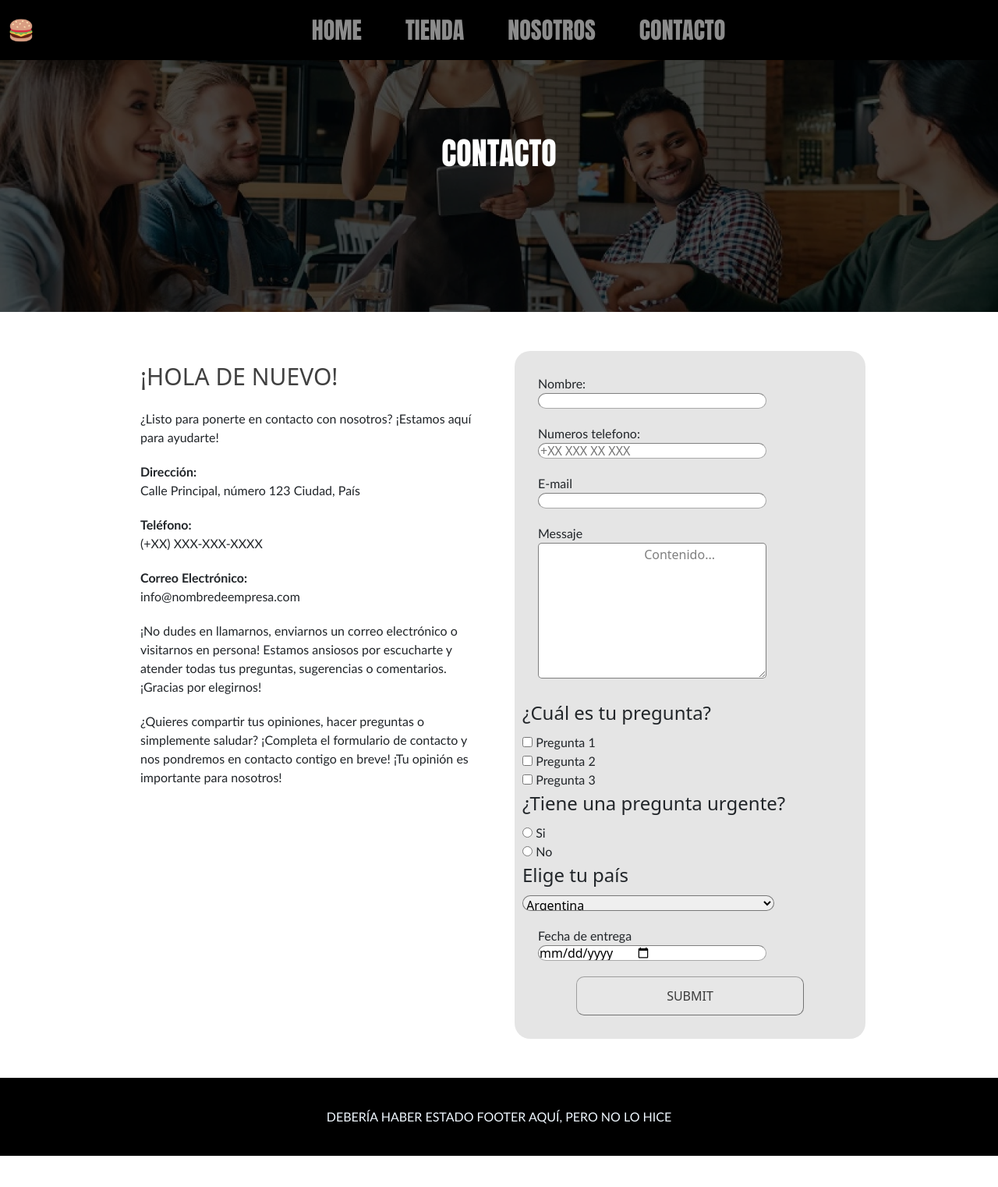
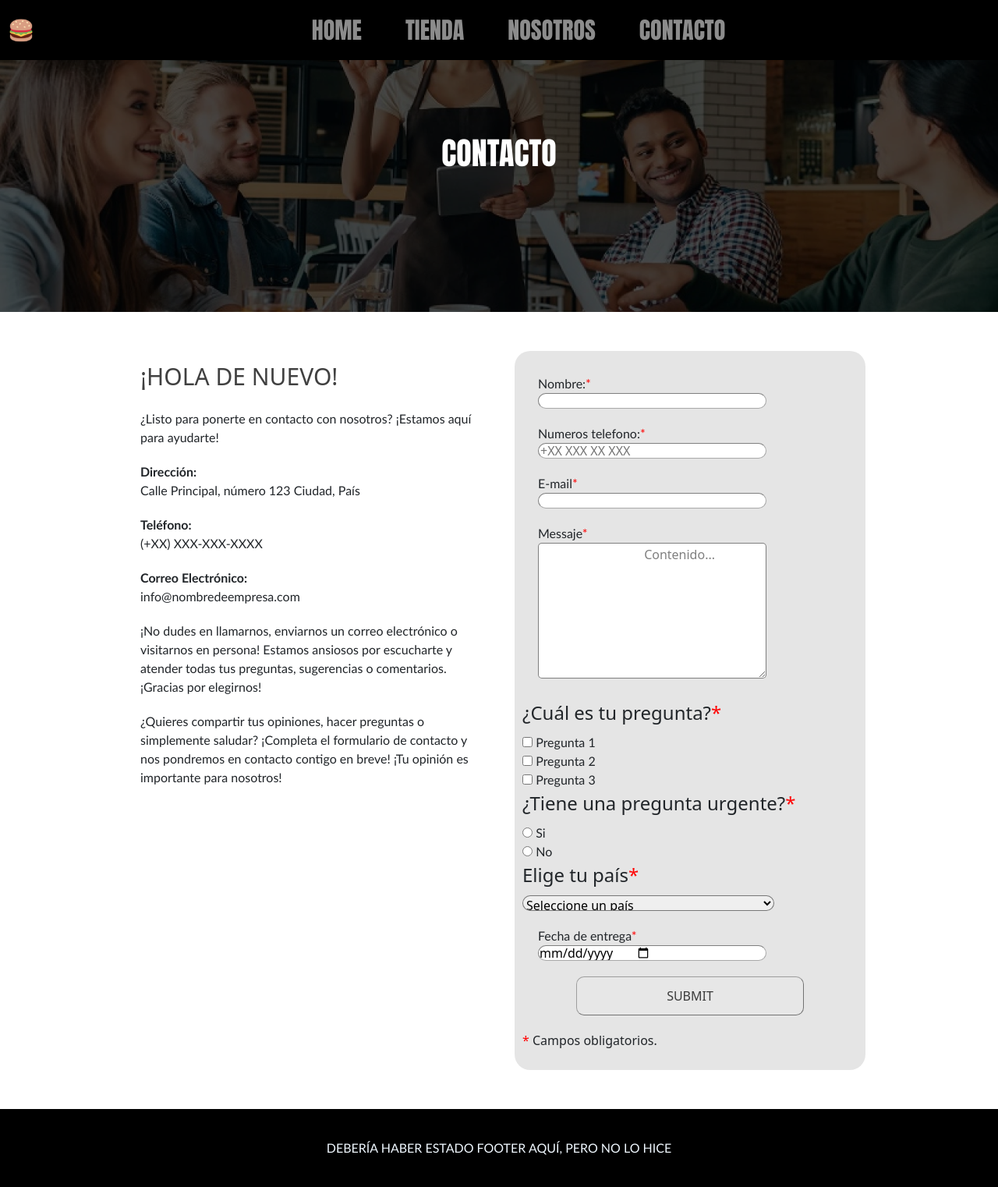
Before and after one commit to drudnik/DaVinci_Programacion_Web, a PHP site: page /pages/contacto.php in a window 1280 px wide. Shown: the whole page at 78% size. Before the commit the page ends 1482 px from the top, so only its background shows below. Run offline with PHP 8.4, Linux system fonts and the light colour scheme.

Commit message:
Добавили валидацию для формы обратной связи

```diff
--- a/css/style.css
+++ b/css/style.css
@@ -467,3 +467,7 @@ li {
     color: black;
     text-decoration: none;
 }
+
+span.required {
+    color: red;
+}
--- a/pages/contacto.php
+++ b/pages/contacto.php
@@ -6,11 +6,11 @@
     <meta name="viewport" content="width=device-width, initial-scale=1.0">
     <title>Los Pedrilos - Contacto</title>
     <link rel="icon" href="../image/favicon.ico" type="image/x-icon">
-    <link rel="stylesheet" href="../css/style.css" />
-    <link rel="stylesheet" href="../css/font.css" />
-    <link rel="stylesheet" href="../css/image.css" />
-    <link rel="stylesheet" href="../css/form.css" />
-    <link rel="stylesheet" href="../css/main_menu.css" />
+    <link rel="stylesheet" href="../css/style.css"/>
+    <link rel="stylesheet" href="../css/font.css"/>
+    <link rel="stylesheet" href="../css/image.css"/>
+    <link rel="stylesheet" href="../css/form.css"/>
+    <link rel="stylesheet" href="../css/main_menu.css"/>
     <link href="https://cdn.jsdelivr.net/npm/bootstrap@5.3.3/dist/css/bootstrap.min.css" rel="stylesheet"
           integrity="sha384-QWTKZyjpPEjISv5WaRU9OFeRpok6YctnYmDr5pNlyT2bRjXh0JMhjY6hW+ALEwIH" crossorigin="anonymous">
 </head>
@@ -21,6 +21,70 @@
         <?php include '../src/menu_secondary.php'; ?>
 
 <main>
+
+<!-- Скрипт валидации -->
+<script>
+    function validateForm() {
+        let nombre = document.getElementById("nombre").value;
+        let telefono = document.getElementById("num").value;
+        let email = document.getElementById("mail").value;
+        let mensaje = document.getElementById("texto").value;
+        let pais = document.getElementById("pais").value;
+        let fecha = document.getElementById("fecha").value;
+        let pregunta_1 = document.getElementById("pregunta_1");
+        let pregunta_2 = document.getElementById("pregunta_2");
+        let pregunta_3 = document.getElementById("pregunta_3");
+        let si = document.getElementById("si");
+        let no = document.getElementById("no");
+
+        // Verificar si los campos están vacíos
+        if (nombre.trim() === "" || telefono.trim() === "" || email.trim() === "" || mensaje.trim() === "") {
+            alert("Por favor, complete todos los campos.");
+            return false;
+        }
+
+        // Validación del número de teléfono
+        let phonePattern = /^\+?\d{1,3}\s?\d{3}\s?\d{2}\s?\d{2}\s?\d{2}$/;
+        if (!phonePattern.test(telefono)) {
+            alert("Por favor, ingrese un número de teléfono válido en el formato: +XX XXX XX XX XX");
+            return false;
+        }
+
+        // Validación del correo electrónico
+        let emailPattern = /^[a-zA-Z0-9._-]+@[a-zA-Z0-9.-]+\.[a-zA-Z]{2,6}$/;
+        if (!emailPattern.test(email)) {
+            alert("Por favor, ingrese un correo electrónico válido.");
+            return false;
+        }
+
+        // Validación de "¿Cuál es tu pregunta?"
+        if (!pregunta_1.checked && !pregunta_2.checked && !pregunta_3.checked) {
+            alert("Por favor seleccione al menos una opción.");
+            return false;
+        }
+
+        // Validación de "¿Tiene una pregunta urgente?"
+        if (!si.checked && !no.checked) {
+            alert("Por favor seleccione al menos una opción.");
+            return false;
+        }
+
+        // Verificar que se haya seleccionado un país
+        if (pais === "") {
+            alert("Por favor, seleccione un país.");
+            return false;
+        }
+
+        // Verificar que se haya seleccionado una fecha
+        if (fecha === "") {
+            alert("Por favor, seleccione una fecha de entrega.");
+            return false;
+        }
+
+        return true; // Si todas las verificaciones son correctas
+    }
+</script>
+
     <div class="container-photo-no-main background-image-contacto paralax">
         <div class="text-overlay text-center">
             <h1 class="anima">
@@ -75,27 +139,27 @@
             </div>
         </div>
         <div class="contener-contacto-collums" id="text">
-                <form action="#modal_contacto" method="post">
+            <form action="#modal_contacto" method="get" onsubmit="return validateForm()">
                 <div class="form_padding">
-                        <label for="nombre"> Nombre:</label>
+                    <label for="nombre"> Nombre:<span class="required">*</span></label>
                     <input id="nombre" type="text" name="nombre">
                 </div>
                 <div class="form_padding">
-                        <label for="num">Numeros telefono:</label>
+                    <label for="num">Numeros telefono:<span class="required">*</span></label>
                     <input id="num" type="text" name="numeros" placeholder="+XX XXX XX XXX">
                 </div>
                 <div class="form_padding">
-                        <label for="mail">E-mail</label>
+                    <label for="mail">E-mail<span class="required">*</span></label>
                     <input id="mail" type="mail" name="mail">
                 </div>
                 <div class="form_padding">
-                        <label for="texto">Messaje</label>
-                        <textarea if="texto" name="texto" rows="7">
+                    <label for="texto">Messaje<span class="required">*</span></label>
+                    <textarea id="texto" name="texto" rows="7">
                                 Contenido...
                         </textarea>
                 </div>
                 <fieldset>
-                        <legend>¿Cuál es tu pregunta?</legend>
+                    <legend>¿Cuál es tu pregunta?<span class="required">*</span></legend>
                     <div>
                         <input id="pregunta_1" name="pregunta_1" value="Contacto pregunta 1" type="checkbox">
                         <label for="pregunta_1">
@@ -109,14 +173,14 @@
                         </label>
                     </div>
                     <div>
-                            <input id="pregunta_3" name="pregunta_3" value="Contacto pregunta 2" type="checkbox">
+                        <input id="pregunta_3" name="pregunta_3" value="Contacto pregunta 3" type="checkbox">
                         <label for="pregunta_3">
                             Pregunta 3
                         </label>
                     </div>
                 </fieldset>
                 <fieldset>
-                        <legend>¿Tiene una pregunta urgente?</legend>
+                    <legend>¿Tiene una pregunta urgente?<span class="required">*</span></legend>
                     <div>
                         <input id="si" type="radio" name="contacto_pregunta_urgente" value="si">
                         <label for="si">Si</label>
@@ -128,28 +192,32 @@
                 </fieldset>
                 <fieldset>
                     <legend for="pais">
-                            Elige tu país
+                        Elige tu país<span class="required">*</span>
                     </legend>
                     <div>
                         <select id="pais" name="pais">
+                            <option value="">Seleccione un país</option>
                             <option value="Argentina">Argentina</option>
                             <option value="Rusia">Rusia</option>
-                                <option value="Espania">Espania</option>
+                            <option value="España">España</option>
                             <option value="Bababaland">Bababaland</option>
                         </select>
                     </div>
                 </fieldset>
                 <div class="form_padding">
                     <div>
-                            <label for="fecha">Fecha de entrega</label>
-                            <input for="fecha" type="date" name="fecha"></label>
+                        <label for="fecha">Fecha de entrega<span class="required">*</span></label>
+                        <input id="fecha" type="date" name="fecha">
                     </div>
                     <div class="buttom-submit">
-                            <input type="submit" value="SUBMIT" />
+                        <input type="submit" value="SUBMIT"/>
                     </div>
                 </div>
+                <!-- Agregamos explicación sobre los campos obligatorios -->
+                <p><span class="required">*</span> Campos obligatorios.</p>
             </form>
         </div>
+
     </div>
     <!-- МОДАЛЬНОЕ ОКНО -->
     <div class="modal fade show" id="modal_contacto" data-bs-backdrop="static" data-bs-keyboard="false"
@@ -165,7 +233,7 @@
                     <div class="container-fluid ">
                         <div class="row modal-content-new">
                             <div class="col-md-6 ms-auto">
-                                    <a href="gracias.php" style="text-decoration: none">
+                                <a href="gracias.html" style="text-decoration: none">
                                     <div class="center">
                                         <button type="button" class="btn btn-outline-success"
                                                 data-bs-dismiss="modal">
```
Lines whose indentation alone changed are shown as unchanged.
